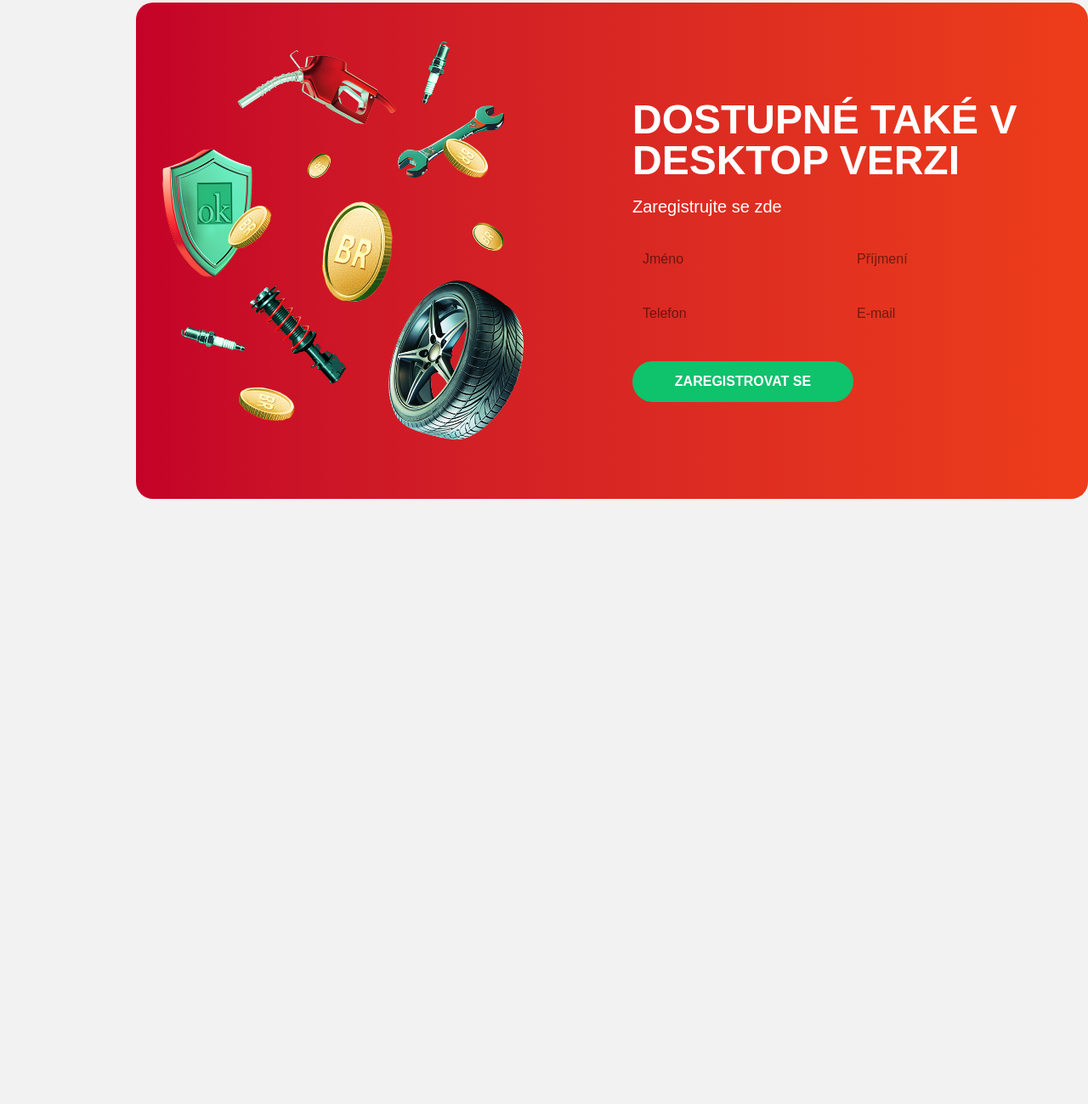
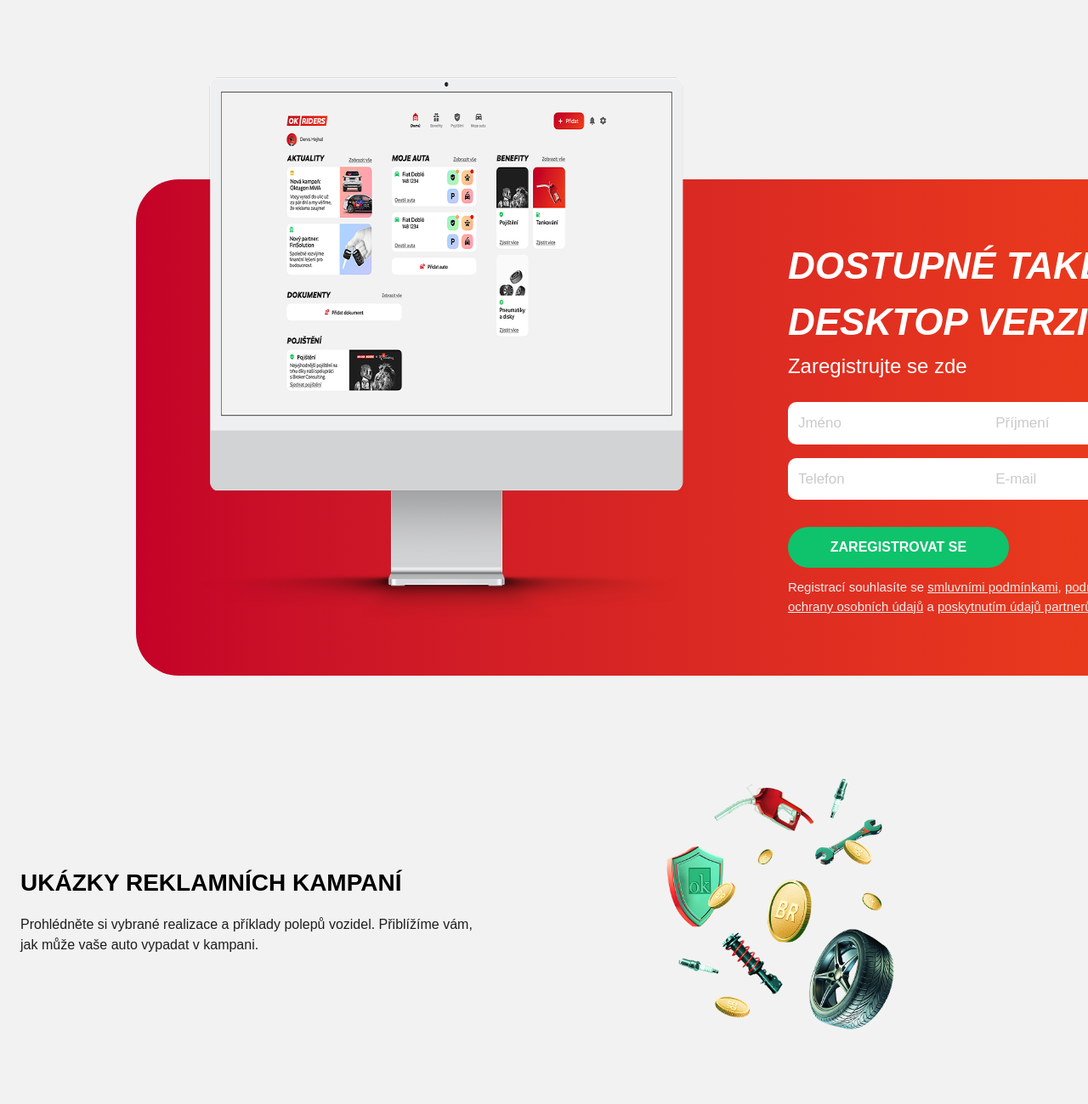
Before and after one commit to primabox/Brand_riders, a website built with Vite: page my-project/index.html in a window 1280 px wide. Shown: the part 5747-7046 px from the top of the page at 85% size. Before the commit the page ends 6382 px from the top, so only its background shows below. Built offline with nearby package versions, Linux system fonts and the light colour scheme; a web font is replaced by a local one.

Commit message:
Refactor code structure for improved readability and maintainability

```diff
--- a/my-project/index.html
+++ b/my-project/index.html
@@ -495,35 +495,74 @@
     </div>
   </section>
 
-  <section class="register py-12">
+  <section class="register  pt-64 pb-12">
     <div class="flex justify-start pl-[160px]">
-      <div class="bg-gradient-red w-[1767px] h-[584px] rounded-[20px] flex items-center justify-start overflow-hidden">
-        <div class="container mx-auto max-w-[1525px] px-6 flex items-center justify-between h-full">
+      <div
+        class="bg-gradient-red w-[1767px] h-[584px] rounded-tl-[50px] rounded-bl-[50px] flex items-center justify-start overflow-visible">
+        <div class="mx-auto  flex items-center justify-between h-full">
           <!-- Left: illustration -->
-          <div class="register-left w-1/2 flex items-center">
-            <img src="img/Artboard1.png" alt="App desktop" class="w-[620px] h-auto object-contain -ml-8" />
+          <div class=" w-[947px] h-[734px] flex items-center">
+            <img src="img/Imac.png" alt="App desktop" class="w-[947px] h-[734px] -ml-8 -mt-[140px]" />
           </div>
 
           <!-- Right: registration form -->
           <div class="register-right w-1/2 text-left text-white px-6 py-12">
-            <h2 class="text-4xl md:text-5xl font-black mb-4">DOSTUPNÉ TAKÉ V DESKTOP VERZI</h2>
-            <p class="text-lg md:text-xl mb-6">Zaregistrujte se zde</p>
+            <h2 class="text-[44px] font-black italic">DOSTUPNÉ TAKÉ V DESKTOP VERZI</h2>
+            <p class="text-lg md:text-[24px] mb-6">Zaregistrujte se zde</p>
 
-            <form class="grid grid-cols-2 gap-4 max-w-[520px]">
-              <input type="text" name="firstName" placeholder="Jméno" class="p-3 rounded-md text-black" />
-              <input type="text" name="lastName" placeholder="Příjmení" class="p-3 rounded-md text-black" />
-              <input type="text" name="phone" placeholder="Telefon" class="p-3 rounded-md text-black" />
-              <input type="email" name="email" placeholder="E-mail" class="p-3 rounded-md text-black" />
+            <form class="grid grid-cols-2 gap-4 max-w-[580px]">
+              <input type="text" name="firstName" placeholder="Jméno"
+                class="p-3 rounded-[10px] text-black w-[275px] bg-white placeholder-[#CACACA] text-[17px]" />
+              <input type="text" name="lastName" placeholder="Příjmení"
+                class="p-3 rounded-[10px] text-black w-[275px] bg-white placeholder-[#CACACA] text-[17px]" />
+              <input type="text" name="phone" placeholder="Telefon"
+                class="p-3 rounded-[10px] text-black w-[275px] bg-white placeholder-[#CACACA] text-[17px]" />
+              <input type="email" name="email" placeholder="E-mail"
+                class="p-3 rounded-[10px] text-black w-[275px] bg-white placeholder-[#CACACA] text-[17px]" />
+
               <button type="submit"
                 class="col-span-2 mt-4 bg-[#0FC26C] text-white font-black py-3 rounded-full w-[260px]">ZAREGISTROVAT
                 SE</button>
             </form>
+
+            <p class="text-[15px] mt-3 text-[#EDEDED] max-w-[520px]">
+              Registrací souhlasíte se
+              <a href="/gdpr" class="underline">smluvními podmínkami</a>,
+              <a href="/gdpr" class="underline">podmínkami ochrany osobních údajů</a>
+              a
+              <a href="/gdpr" class="underline">poskytnutím údajů partnerům</a>.
+            </p>
           </div>
         </div>
       </div>
     </div>
   </section>
 
+
+  <section class="showcase-carousel py-12">
+    <div class="mx-auto max-w-[1550px] px-6 flex items-center justify-between">
+      <!-- Left: text area styled like photo 2 -->
+      <div class="showcase-text w-1/2 pr-8">
+        <h3 class="uppercase text-[28px] font-black">UKÁZKY REKLAMNÍCH KAMPANÍ</h3>
+        <p class="mt-4 text-[16px] text-[#1E1E1E]">Prohlédněte si vybrané realizace a příklady polepů vozidel. Přiblížíme vám, jak může vaše auto vypadat v kampani.</p>
+      </div>
+
+      <!-- Right: image carousel -->
+      <div class="showcase-slider w-[700px] h-[360px] relative flex items-center justify-center overflow-hidden">
+        <div class="slide absolute inset-0 flex items-center justify-center">
+          <img src="img/Artboard1.png" alt="Ukázka kampaně 1" class="max-w-full max-h-[340px] object-contain" />
+        </div>
+        <div class="slide hidden absolute inset-0 flex items-center justify-center">
+          <img src="img/carCoins.png" alt="Ukázka kampaně 2" class="max-w-full max-h-[340px] object-contain" />
+        </div>
+        <div class="slide hidden absolute inset-0 flex items-center justify-center">
+          <img src="img/roadcar.png" alt="Ukázka kampaně 3" class="max-w-full max-h-[340px] object-contain" />
+        </div>
+      </div>
+    </div>
+  </section>
+
+  <script type="module" src="src/showcase-carousel.js"></script>
   <script type="module" src="src/carousel.js"></script>
 
 
--- a/my-project/src/style.css
+++ b/my-project/src/style.css
@@ -15,7 +15,7 @@ body {
 /* utility class: solid-name-styled gradient for sections that should match the header
    Use `bg-gradient-red` on elements to get the same horizontal red gradient as the site header. */
 .bg-gradient-red {
-	@apply bg-gradient-to-r from-[#C40228] to-[#ED3D1A] z-50;
+	@apply bg-gradient-to-r from-[#C40228] to-[#ED3D1A];
 }
 
 .header-link {
```
Also changed, not shown: my-project/img/Imac.png (added).
